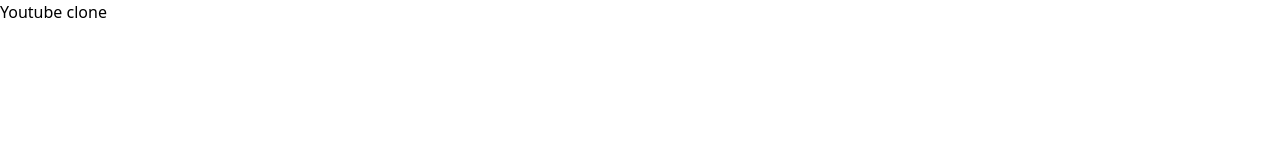
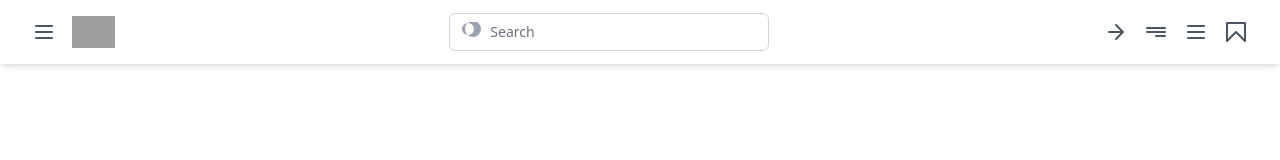
Before and after one commit to roybiplobkumar/youtube-clone-html-css-tailwind-css, a plain HTML site: page index.html in a window 1280 px wide. Drawn offline with nearby package versions, Linux system fonts and the light colour scheme; grey boxes are pictures that could not be loaded.

Commit message:
youtube navebar added

```diff
--- a/index.html
+++ b/index.html
@@ -1,13 +1,71 @@
 <!DOCTYPE html>
 <html lang="en">
-<head>
-  <meta charset="UTF-8">
-  <meta name="viewport" content="width=device-width, initial-scale=1.0">
-  <title>Youtueb Clone</title>
-  <link rel="shortcut icon" href="https://thumbs.dreamstime.com/b/youtube-icon-illustration-youtube-app-logo-social-media-icon-youtube-icon-illustration-youtube-app-logo-social-media-icon-305513185.jpg" type="image/x-icon">
-  <script src="https://cdn.tailwindcss.com"></script>
-</head>
-<body>
-  <h1> Youtube clone </h1>
-</body>
+  <head>
+    <meta charset="UTF-8" />
+    <meta name="viewport" content="width=device-width, initial-scale=1.0" />
+    <title>Youtueb Clone</title>
+    <link
+      rel="shortcut icon"
+      href="https://thumbs.dreamstime.com/b/youtube-icon-illustration-youtube-app-logo-social-media-icon-youtube-icon-illustration-youtube-app-logo-social-media-icon-305513185.jpg"
+      type="image/x-icon"
+    />
+    <!-- font awesome cdn  -->
+    <link href="https://cdnjs.cloudflare.com/ajax/libs/font-awesome/6.6.0/css/all.min.css" rel="stylesheet">
+   <link href="https://cdn.jsdelivr.net/npm/tailwindcss@2.2.19/dist/tailwind.min.css" rel="stylesheet">
+    <script src="https://kit.fontawesome.com/a076d05399.js" crossorigin="anonymous"></script>
+  </head>
+  <body>
+    <!--  Youtube navbar  -->
+    <nav class="bg-white shadow-md fixed w-full z-50">
+      <div class="max-w-7xl mx-auto px-4 sm:px-6 lg:px-8">
+          <div class="flex justify-between h-16">
+              <div class="flex items-center">
+                  <button class="text-gray-600 focus:outline-none focus:text-gray-900">
+                      <svg class="h-6 w-6" fill="none" stroke="currentColor" viewBox="0 0 24 24" xmlns="http://www.w3.org/2000/svg">
+                          <path stroke-linecap="round" stroke-linejoin="round" stroke-width="2" d="M4 6h16M4 12h16M4 18h16"></path>
+                      </svg>
+                  </button>
+                  <a href="#" class="ml-4">
+                      <img class="h-8 w-auto" src="https://upload.wikimedia.org/wikipedia/commons/b/b8/YouTube_Logo_2017.svg" alt="YouTube Logo">
+                  </a>
+              </div>
+              <div class="flex-1 flex items-center justify-center px-2">
+                  <div class="max-w-lg w-full lg:max-w-xs">
+                      <label for="search" class="sr-only">Search</label>
+                      <div class="relative">
+                          <input id="search" name="search" class="block w-full pl-10 pr-3 py-2 border border-gray-300 rounded-md leading-5 bg-white placeholder-gray-500 focus:outline-none focus:placeholder-gray-400 focus:border-blue-500 sm:text-sm" placeholder="Search" type="search">
+                          <div class="absolute inset-y-0 left-0 flex items-center pl-3">
+                              <svg class="h-5 w-5 text-gray-400" fill="currentColor" viewBox="0 0 20 20" xmlns="http://www.w3.org/2000/svg">
+                                  <path fill-rule="evenodd" d="M13 7a6 6 0 11-12 0 6 6 0 0112 0zm-1 8a8 8 0 110-16 8 8 0 010 16z" clip-rule="evenodd"></path>
+                              </svg>
+                          </div>
+                      </div>
+                  </div>
+              </div>
+              <div class="flex items-center space-x-4">
+                  <button class="text-gray-600 focus:outline-none focus:text-gray-900">
+                      <svg class="h-6 w-6" fill="none" stroke="currentColor" viewBox="0 0 24 24" xmlns="http://www.w3.org/2000/svg">
+                          <path stroke-linecap="round" stroke-linejoin="round" stroke-width="2" d="M5 12h14M12 5l7 7-7 7"></path>
+                      </svg>
+                  </button>
+                  <button class="text-gray-600 focus:outline-none focus:text-gray-900">
+                      <svg class="h-6 w-6" fill="none" stroke="currentColor" viewBox="0 0 24 24" xmlns="http://www.w3.org/2000/svg">
+                          <path stroke-linecap="round" stroke-linejoin="round" stroke-width="2" d="M3 8h18M3 12h18m-9 4h9"></path>
+                      </svg>
+                  </button>
+                  <button class="text-gray-600 focus:outline-none focus:text-gray-900">
+                      <svg class="h-6 w-6" fill="none" stroke="currentColor" viewBox="0 0 24 24" xmlns="http://www.w3.org/2000/svg">
+                          <path stroke-linecap="round" stroke-linejoin="round" stroke-width="2" d="M4 6h16M4 12h16M4 18h16"></path>
+                      </svg>
+                  </button>
+                  <button class="text-gray-600 focus:outline-none focus:text-gray-900">
+                      <svg class="h-6 w-6" fill="none" stroke="currentColor" viewBox="0 0 24 24" xmlns="http://www.w3.org/2000/svg">
+                          <path stroke-linecap="round" stroke-linejoin="round" stroke-width="2" d="M3 3v18l9-9 9 9V3z"></path>
+                      </svg>
+                  </button>
+              </div>
+          </div>
+      </div>
+  </nav>
+  </body>
 </html>
```
